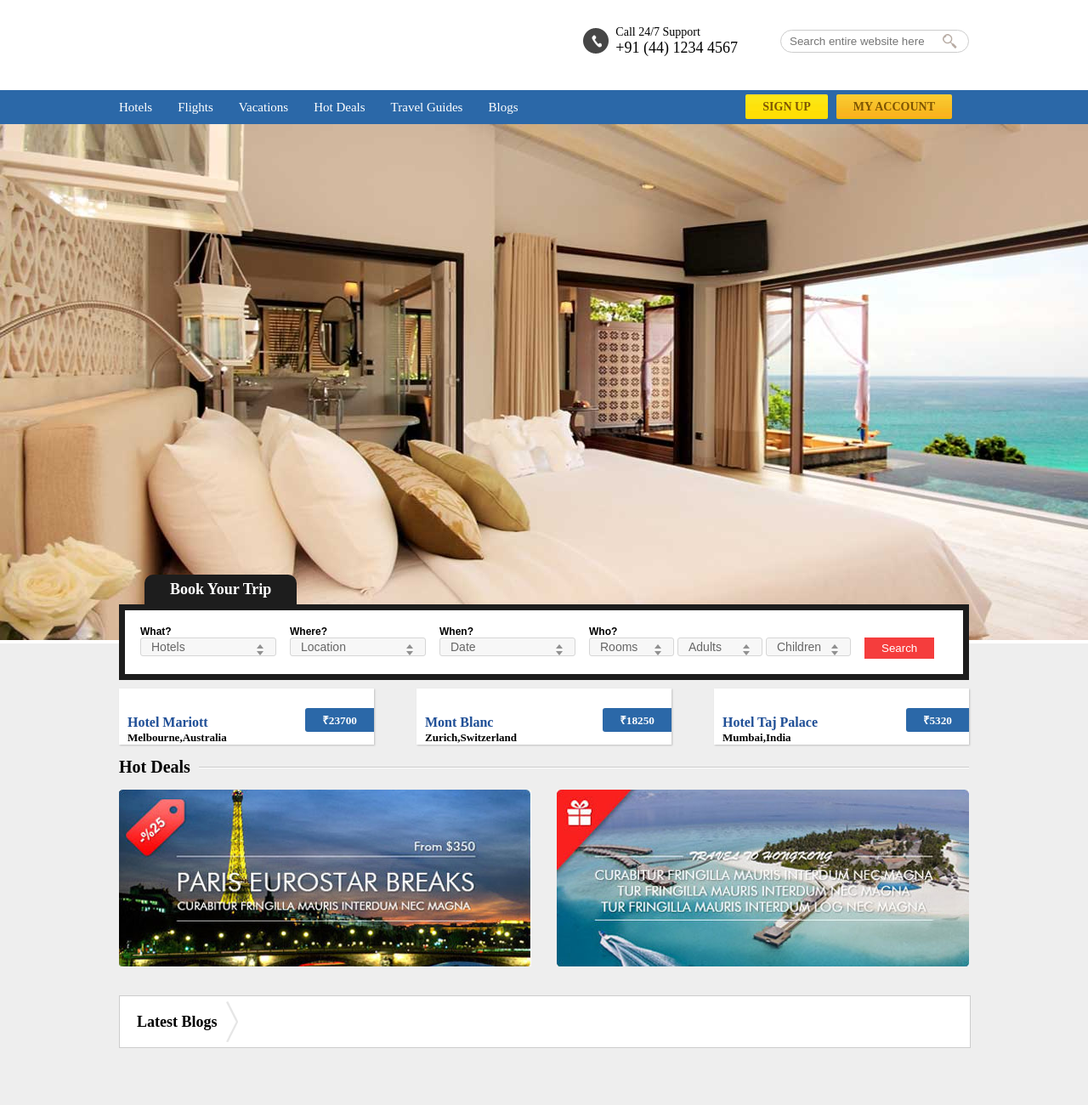
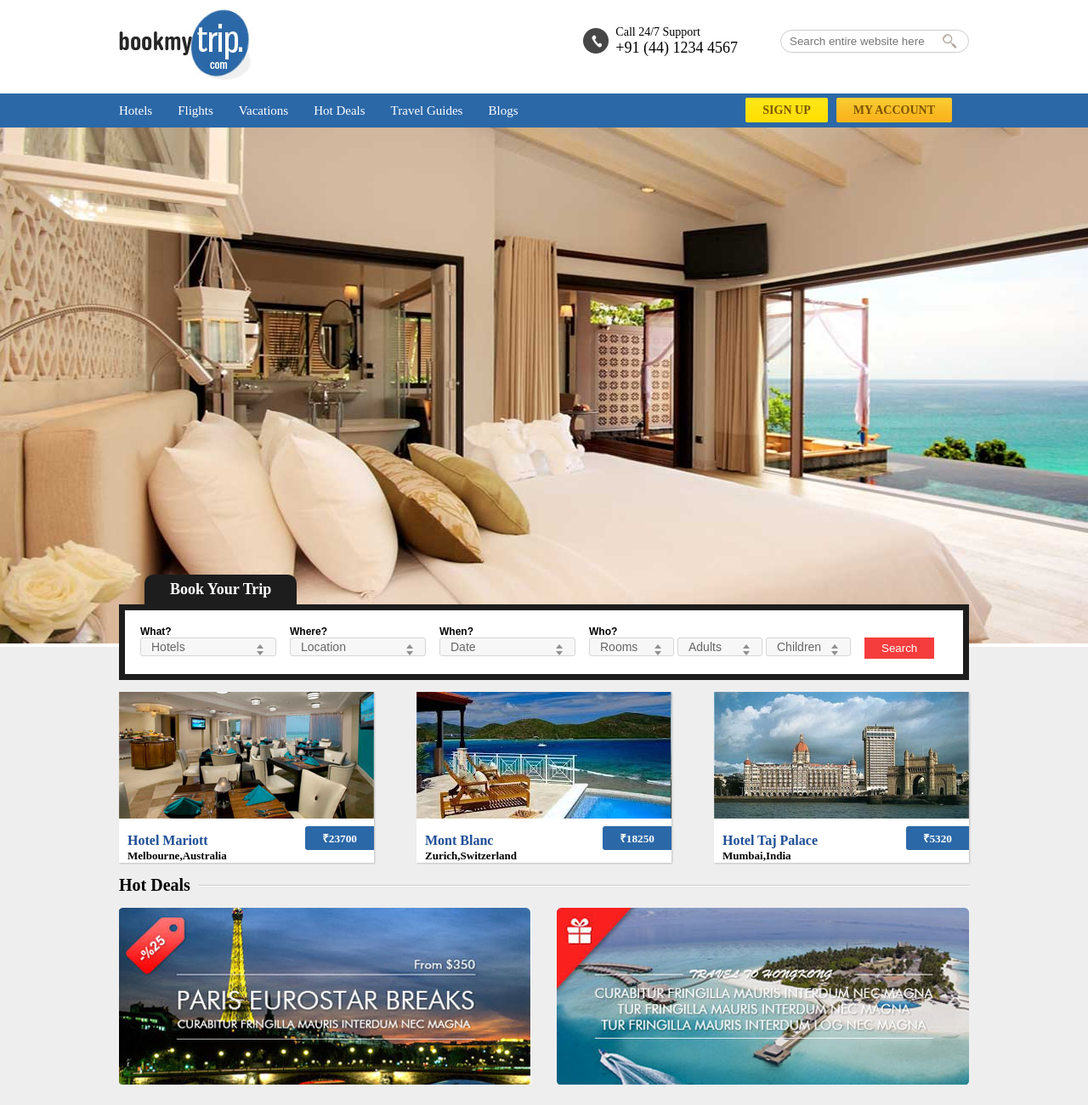
Before and after one commit to ReshmaThambi/book, a plain HTML site: page index.html in a window 1280 px wide. Shown: the top 1300 px of the page at 85% size. Drawn offline with Linux system fonts and the light colour scheme; files whose address does not match are found by name.

Commit message:
Update index.html

```diff
--- a/index.html
+++ b/index.html
@@ -11,7 +11,7 @@
 <div id="wrapper">
 <!--		Header Section -->
 	<div id="headerSection">
-		<div class="headerLogo"><a href="#"><img src="images/logo.jpg" alt=""></a></div>
+		<div class="headerLogo"><a href="#"><img src="logo.jpg" alt=""></a></div>
 		<div class="headerSearch">
 			<input type="text" placeholder="Search entire website here">
 			<input type="submit" value="" class="headerSearchIcon">
@@ -128,21 +128,21 @@
 
 			<div class="infoBoxWrapper">
 			<div class="infoBoxItem">
-			<img src="images/popular-mariott.jpg" alt="" />
+			<img src="popular-mariott.jpg" alt="" />
 			<h3><a href="#">Hotel Mariott</a></h3>
 			<h4>Melbourne,Australia</h4>
 			<h5 class="pricetag">₹23700</h5>
 			</div>
 
 			<div class="infoBoxItem">
-			<img src="images/popular-mont.jpg" alt="" />
+			<img src="popular-mont.jpg" alt="" />
 			<h3><a href="#">Mont Blanc</a></h3>
 			<h4>Zurich,Switzerland</h4>
 			<h5 class="pricetag">₹18250</h5>
 			</div>
 
 			<div class="infoBoxItem" style="margin-right:0; float:right;">
-			<img src="images/popular-taj.jpg" alt="" />
+			<img src="popular-taj.jpg" alt="" />
 			<h3><a href="#">Hotel Taj Palace</a></h3>
 			<h4>Mumbai,India</h4>
 			<h5 class="pricetag">₹5320</h5>
```
